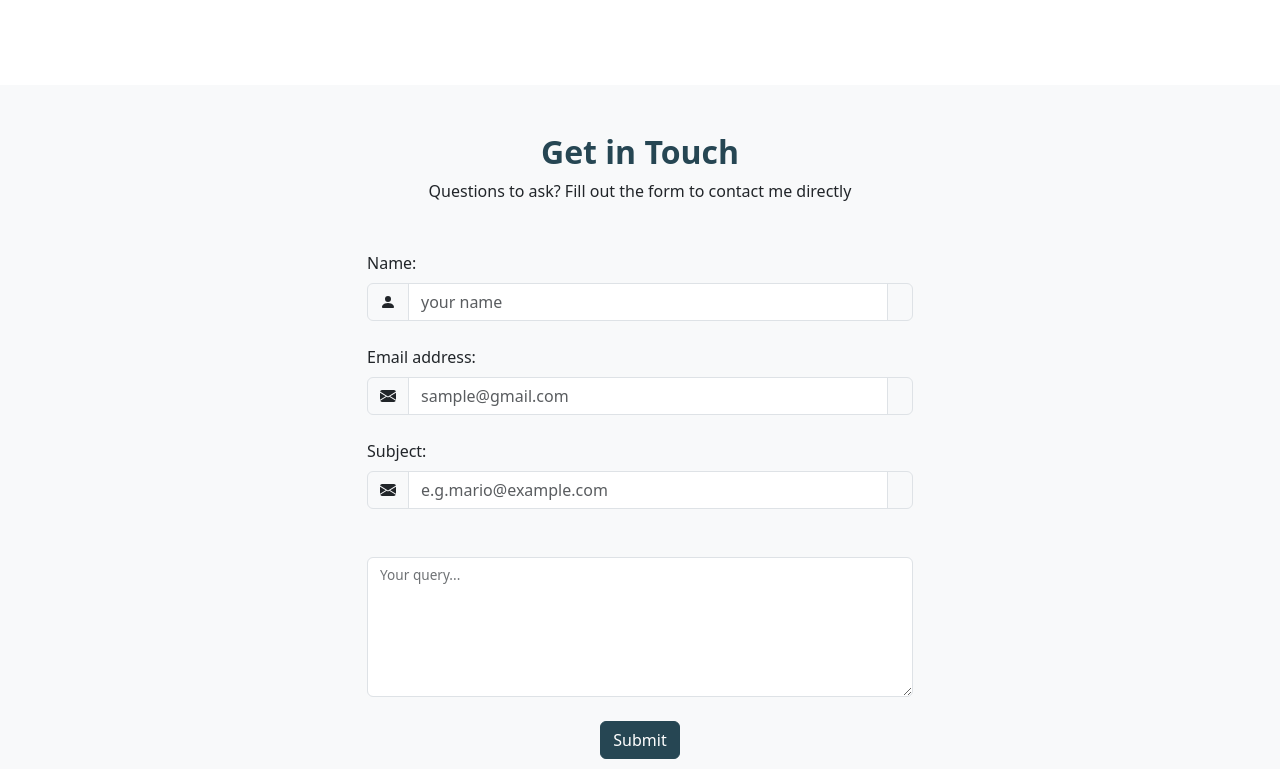
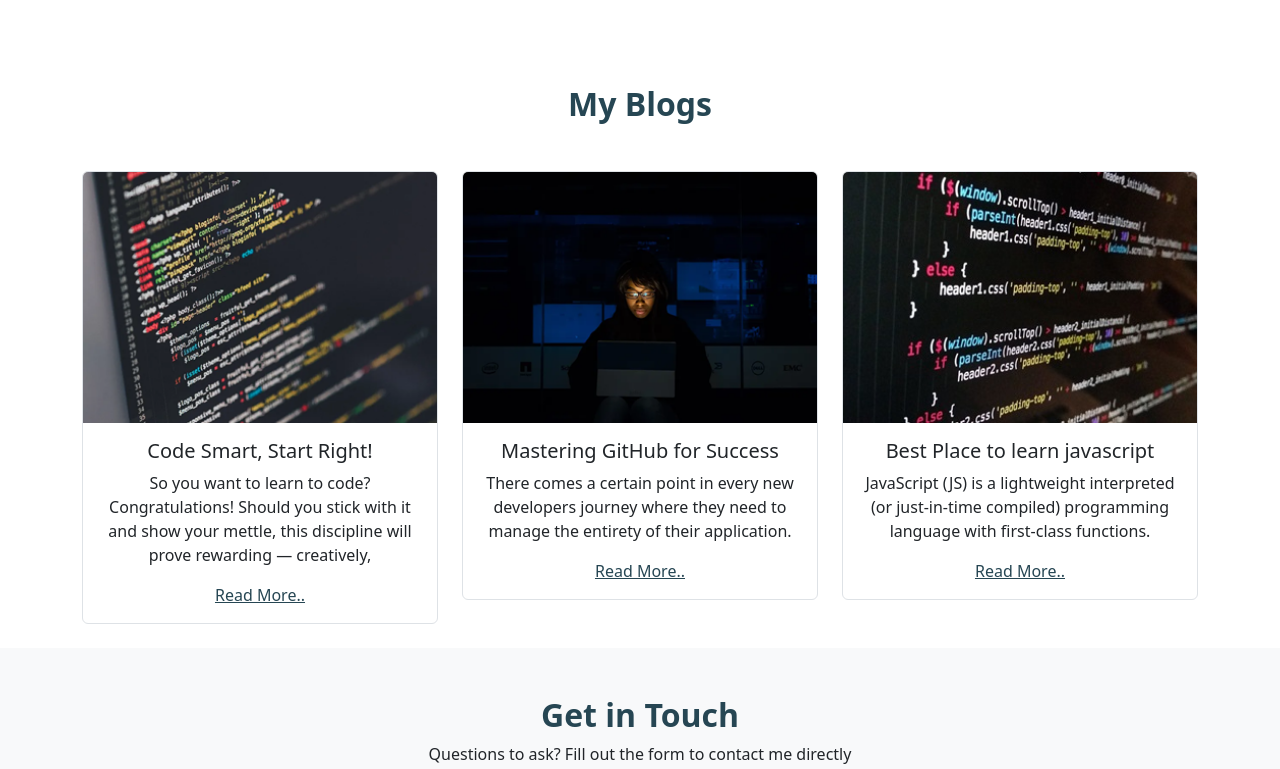
Before and after one commit to suhailts133/portfolio, a website: page index.html in a window 1280 px wide. Shown: the part 1539-2308 px from the top of the page. Drawn offline with nearby package versions, Linux system fonts and the light colour scheme.

Commit message:
blog page added

```diff
--- a/index.html
+++ b/index.html
@@ -64,8 +64,8 @@
           <p class=" display-6 weight-500">I'M A <span class="text-egreen">WEB DEVELOPER</span>
           </p>
 
-          <a id="#contact-me" class="btn btn-navy text-white btn-lg">Contact me</a>
-          <button id="#Portfolio" class="btn btn-outline-orange  btn-lg ms-5">My works</button>
+          <a href="#contact-me" class="btn btn-navy text-white btn-lg">Contact me</a>
+          <a href="#Portfolio" class="btn btn-outline-orange  btn-lg ms-5">My works</a>
           <!--social media logos-->
           <div class="mt-4">
             <span class="me-4" aria-label="linkden page"><a href="https://www.linkedin.com/in/suhail-ts/">
@@ -112,7 +112,7 @@
           </p>
           <div>
             <p class="text-dark">if you're interested in working together i would love to hear more</p>
-            <a href="#contact-me">Contact me.</a>
+            <a href="#contact-me" class="text-navy">Contact me.</a>
           </div>
         </div>
       </div>
@@ -213,7 +213,46 @@
   <!--service page ends here-->
 
   <!--blog page starts here-->
+  <section id="blog" class="section">
+    <div class="container text-center">
+      <h2 class="text-center mb-5 text-navy fw-bold">My Blogs</h2>
 
+        <div class="row text-left">
+            <div class="col-md-4">
+                <div class="card border mb-4">
+                    <img src="assets/programmer.png" alt="" class="card-img-top w-100">
+                    <div class="card-body">
+                        <h5 class="card-title">Code Smart, Start Right!</h5>
+
+                        <p>So you want to learn to code? Congratulations! Should you stick with it and show your mettle, this discipline will prove rewarding — creatively, </p>
+                        <a class="text-navy" href="https://medium.com/@nam.huu.nguyen/so-you-want-to-learn-to-code-part-1-the-mindset-47aa27c1d341">Read More..</a>
+                    </div>
+                </div>
+            </div>
+            <div class="col-md-4">
+                <div class="card border mb-4">
+                    <img src="assets/git.png" alt="" class="card-img-top w-100">
+                    <div class="card-body">
+                        <h5 class="card-title">Mastering GitHub for Success</h5>
+
+                        <p>There comes a certain point in every new developers journey where they need to manage the entirety of their application.</p>
+                        <a  class="text-navy" href="https://medium.com/swlh/a-beginners-guide-to-github-e4747a93765c">Read More..</a>
+                    </div>
+                </div>
+            </div>
+            <div class="col-md-4">
+                <div class="card border mb-4">
+                    <img src="assets/js.jpg" alt="" class="card-img-top w-100">
+                    <div class="card-body">
+                        <h5 class="card-title">Best Place to learn javascript</h5>
+                        <p>JavaScript (JS) is a lightweight interpreted (or just-in-time compiled) programming language with first-class functions.</p>
+                        <a  class="text-navy" href="https://developer.mozilla.org/en-US/docs/Web/JavaScript" target="_blank">Read More..</a>
+                    </div>
+                </div>
+            </div>
+        </div>
+    </div>
+</section>
   <!--blog page ends-->
   <!--Contact page starts here-->
 
@@ -266,7 +305,7 @@
                   <path d="M.05 3.555A2 2 0 0 1 2 2h12a2 2 0 0 1 1.95 1.555L8 8.414zM0 4.697v7.104l5.803-3.558zM6.761 8.83l-6.57 4.027A2 2 0 0 0 2 14h12a2 2 0 0 0 1.808-1.144l-6.57-4.027L8 9.586zm3.436-.586L16 11.801V4.697z"/>
                 </svg></span>
                 <!--subject input-->
-                <input type="text" name="subject" class="form-control" id="subject" placeholder="e.g.mario@example.com">
+                <input type="text" name="subject" class="form-control" id="subject" placeholder="subject you want talk about">
 
                 <span class="input-group-text">
                   <span  data-bs-placement="bottom" title="Enter your email address">
```
Also changed, not shown: assets/git.png (added), assets/js.jpg (added), assets/programmer.png (added).
